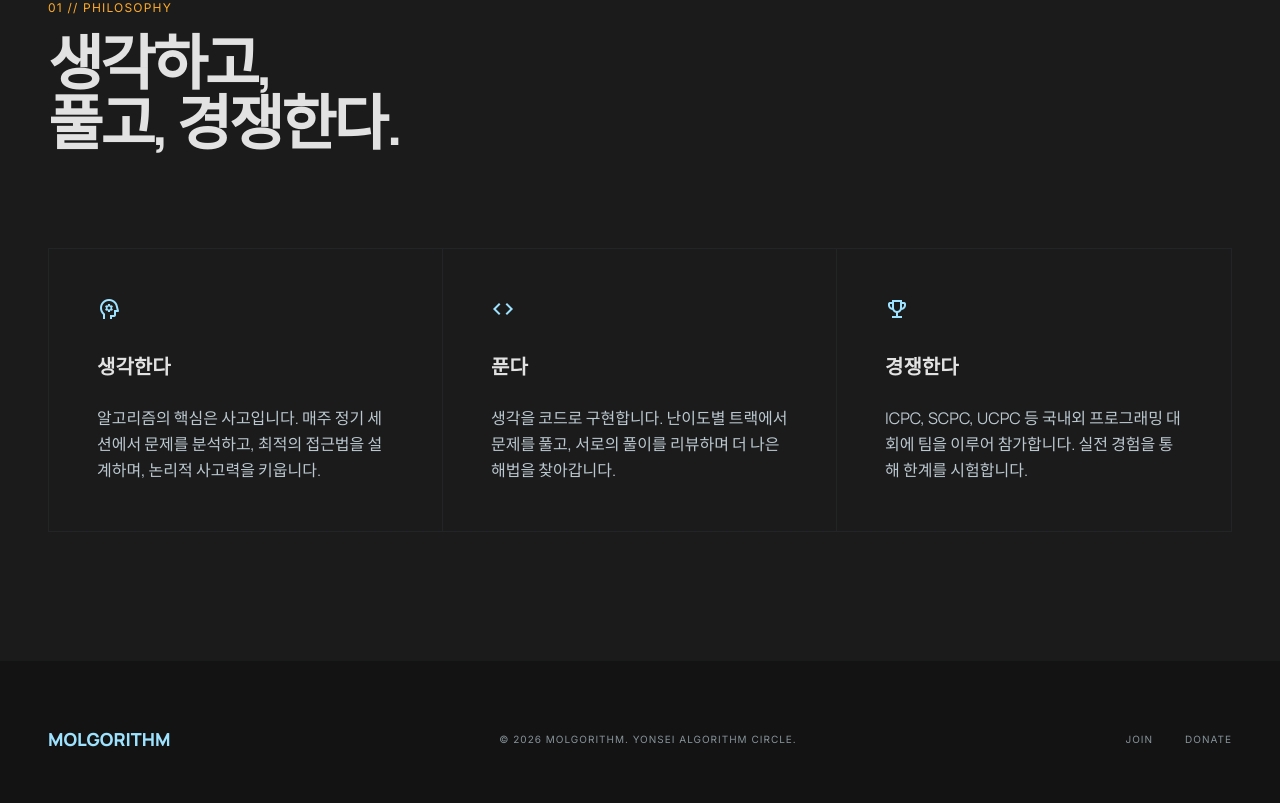
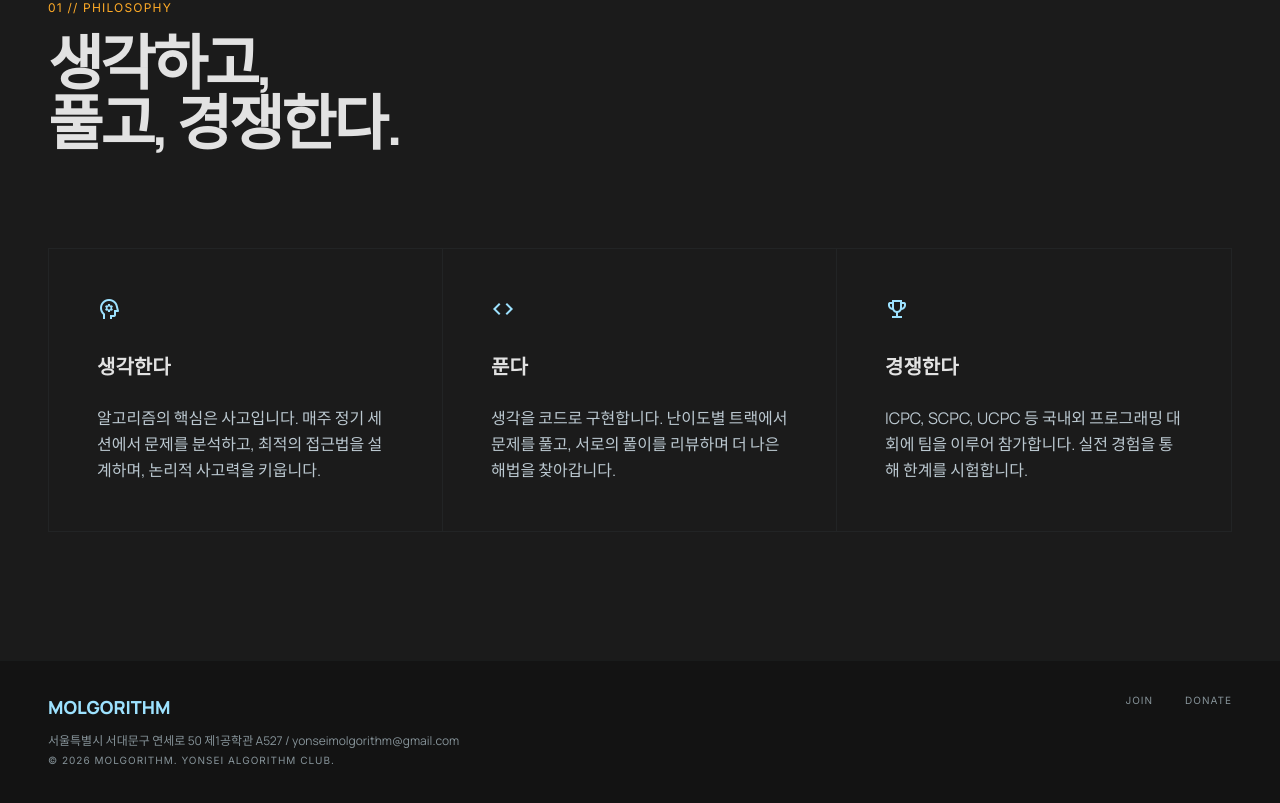
Before and after one commit to yonsei-molgorithm/molgorithm, a Next.js app: page / in a window 1280 px wide. Shown: the part 928-1731 px from the top of the page. Built offline with nearby package versions, Linux system fonts and the light colour scheme; a web font is replaced by a local one.

Commit message:
refactor: redesign footer with address, email, and compact layout

```diff
--- a/components/layout/footer.tsx
+++ b/components/layout/footer.tsx
@@ -2,12 +2,27 @@ import Link from "next/link";
 
 export function Footer() {
   return (
-    <footer className="w-full border-t border-[#3c494e]/15 bg-[#131313] flex flex-col md:flex-row justify-between items-center px-6 md:px-12 py-16">
-      <div className="text-lg font-black text-primary mb-8 md:mb-0">
+    <footer className="w-full bg-[#131313] border-t border-[#3c494e]/15 px-6 md:px-12 py-8">
+      <div className="flex flex-col md:flex-row justify-between gap-8">
+        <div>
+          <div className="text-lg font-black text-primary mb-3">
             MOLGORITHM
           </div>
-      <div className="font-label text-[10px] tracking-widest uppercase text-outline mb-8 md:mb-0">
-        &copy; {new Date().getFullYear()} MOLGORITHM. YONSEI ALGORITHM CIRCLE.
+          <div className="space-y-1">
+            <p className="text-xs text-outline">
+              서울특별시 서대문구 연세로 50 제1공학관 A527 /{" "}
+              <a
+                href="mailto:yonseimolgorithm@gmail.com"
+                className="hover:text-white transition-colors"
+              >
+                yonseimolgorithm@gmail.com
+              </a>
+            </p>
+            <p className="font-label text-[10px] tracking-widest uppercase text-outline">
+              &copy; {new Date().getFullYear()} MOLGORITHM. YONSEI ALGORITHM
+              CLUB.
+            </p>
+          </div>
         </div>
         <div className="flex gap-8">
           <Link
@@ -23,6 +38,7 @@ export function Footer() {
             DONATE
           </Link>
         </div>
+      </div>
     </footer>
   );
 }
```
Lines whose indentation alone changed are shown as unchanged.
